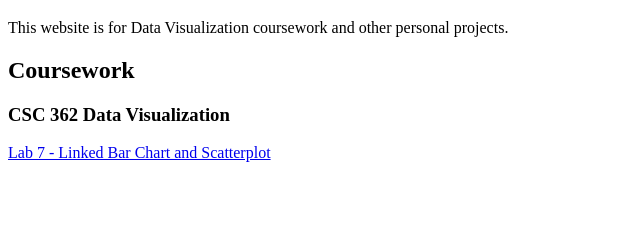
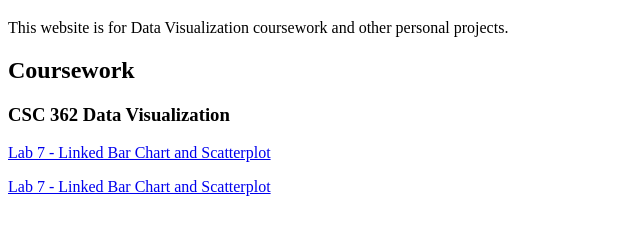
Before and after one commit to DCGIT22/DCGIT22.github.io, a plain HTML site: page index.html in a window 1280 px wide. Shown: the part 61-296 px from the top of the page, without its empty margins (0-640 px from the left). Drawn offline with Linux system fonts and the light colour scheme.

Commit message:
Update index.html

```diff
--- a/index.html
+++ b/index.html
@@ -10,5 +10,6 @@
     <h2>Coursework</h2>
     <h3>CSC 362 Data Visualization</h3>
     <p><a href="trails-skeleton/index.html">Lab 7 - Linked Bar Chart and Scatterplot</a></p>
+    <p><a href="responsive/index.html">Lab 7 - Linked Bar Chart and Scatterplot</a></p>
   </body>
 </html>
```
